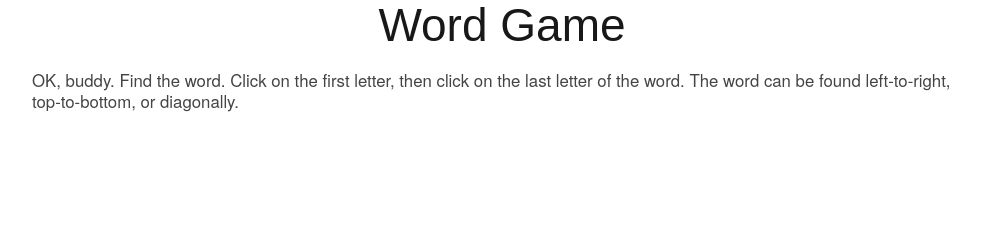
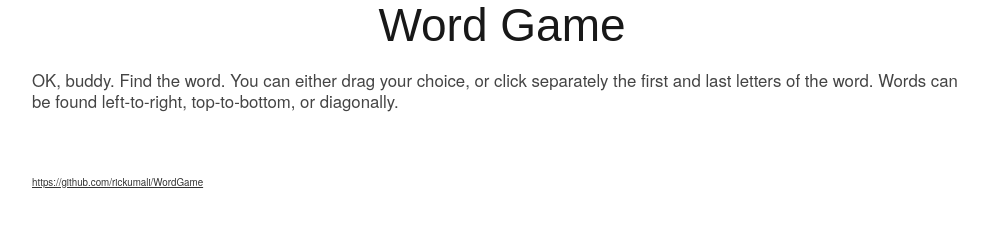
Before and after one commit to rickumali/WordGame, a plain HTML site: page index.html in a window 1280 px wide. Shown: the whole page, without its empty margins (138-1126 px from the left). Drawn offline with nearby package versions, Linux system fonts and the light colour scheme; a script that the page names is missing.

Commit message:
Added footer pointing to the source code.
I also updated the instructions. You can drag the words now!

```diff
--- a/index.html
+++ b/index.html
@@ -28,7 +28,7 @@
 <div class="container">
 	<div class="sixteen columns">
 		<h1>Word Game</h1>
-		<p class="instructions">OK, buddy. Find the word. Click on the first letter, then click on the last letter of the word. The word can be found left-to-right, top-to-bottom, or diagonally.</p>
+		<p class="instructions">OK, buddy. Find the word. You can either drag your choice, or click separately the first and last letters of the word. Words can be found left-to-right, top-to-bottom, or diagonally.</p>
 	</div>
 	<div class="ten columns">
 		<div id="game_block">
@@ -38,6 +38,11 @@
 		<div id="word_list">
 		</div>
 	</div>
+	<div class="sixteen columns">
+		<p class="footer">
+		<a href="https://github.com/rickumali/WordGame">https://github.com/rickumali/WordGame</a>
+		</p>
+	</div>
 </div>
 </body>
 </html>
--- a/stylesheets/style.css
+++ b/stylesheets/style.css
@@ -7,6 +7,12 @@ p.instructions {
   font-size: 120%;
   margin-top: 20px;
   margin-bottom: 20px;
+}
+
+p.footer {
+  font-size: 70%;
+  margin-top: 40px;
+  margin-bottom: 5px;
 }
 
 div#game_block table {
```
